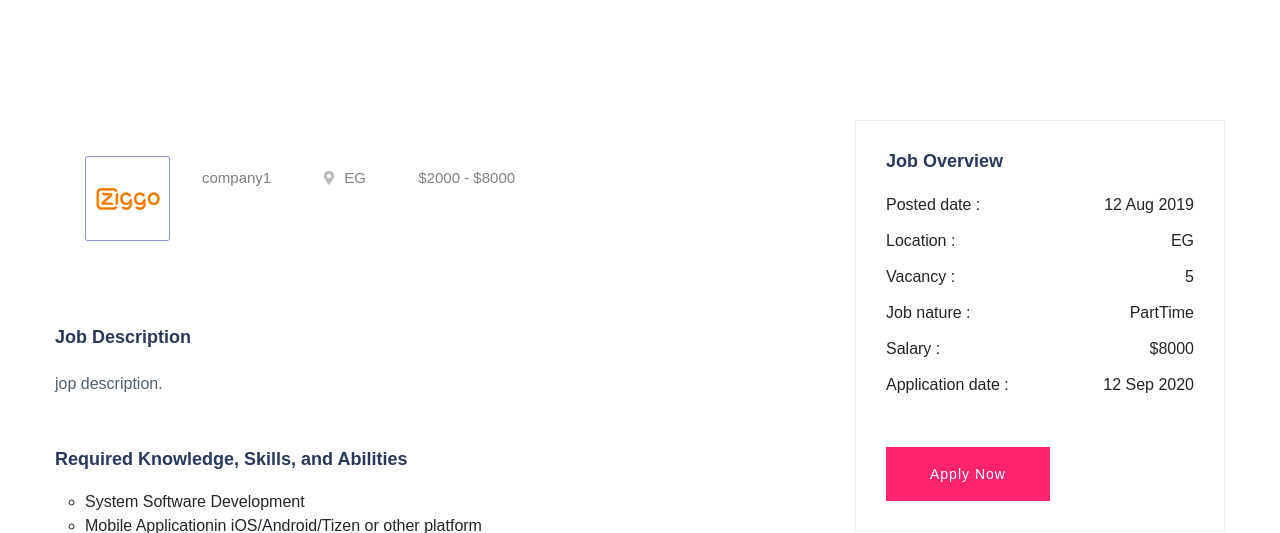
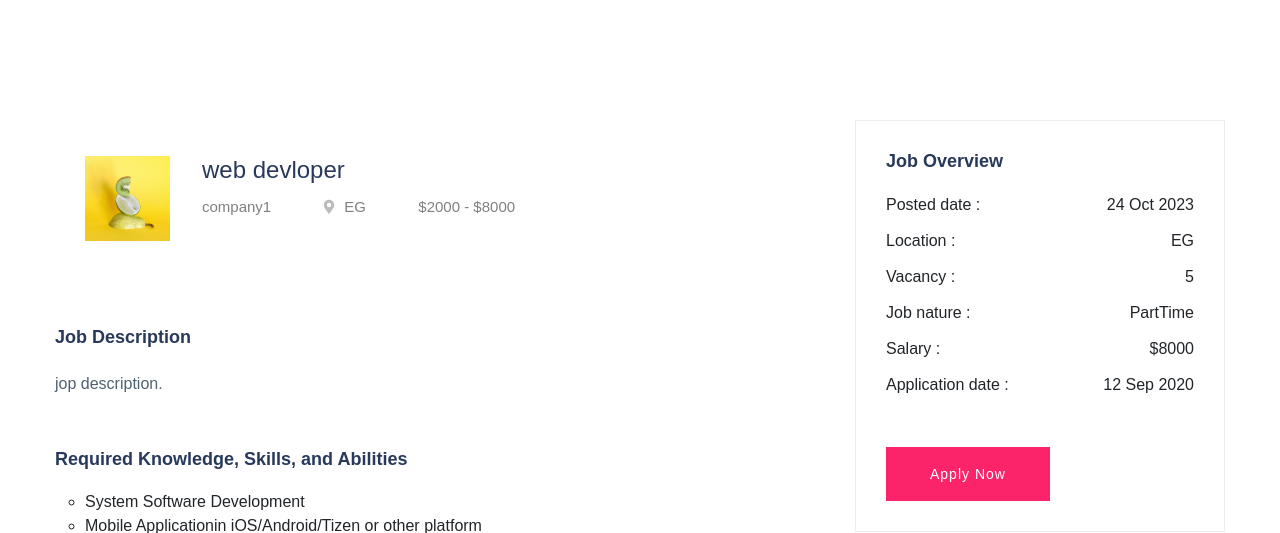
Before and after one commit to Omarmoatz/Job-Finder, a Django app: a page that uses jop/templates/job/job_details.html in a window 1280 px wide. Shown: the part 534-1067 px from the top of the page. Run offline with Django 4.2, Linux system fonts and the light colour scheme; data comes from the database, SQL or seed files in the repository; some libraries are stand-ins or nearby versions; some web fonts are replaced.

Commit message:
work with dates

```diff
--- a/jop/templates/job/job_details.html
+++ b/jop/templates/job/job_details.html
@@ -1,5 +1,4 @@
 {% extends "base.html" %}
-
 {% block body %}
 
     <main>
@@ -29,11 +28,11 @@
                         <div class="single-job-items mb-50">
                             <div class="job-items">
                                 <div class="company-img company-img-details">
-                                    <a href="#"><img src="assets/img/icon/job-list1.png" alt=""></a>
+                                    <a href="#"><img src="{{jop.company.logo.url}}" style="width: 85px;height: 85px;" alt=""></a>
                                 </div>
                                 <div class="job-tittle">
                                     <a href="#">
-                                        <h4>{{job}}</h4>
+                                        <h4>{{jop}}</h4>
                                     </a>
                                     <ul>
                                         <li>{{jop.company}}</li>
@@ -90,7 +89,7 @@
                                <h4>Job Overview</h4>
                            </div>
                           <ul>
-                              <li>Posted date : <span>12 Aug 2019</span></li>
+                              <li>Posted date : <span>{{jop.crated_at|date:" d M o "}}</span></li>
                               <li>Location : <span>{{jop.location}}</span></li>
                               <li>Vacancy : <span>{{jop.vacancy}}</span></li>
                               <li>Job nature : <span>{{jop.jop_nature}}</span></li>
--- a/project/settings.py
+++ b/project/settings.py
@@ -37,11 +37,12 @@ INSTALLED_APPS = [
     'django.contrib.sessions',
     'django.contrib.messages',
     'django.contrib.staticfiles',
+    'django.contrib.humanize',
 
     #3rd apps
 
     #my apps
-    'jop'
+    'jop',
 ]
 
 MIDDLEWARE = [
```
Also changed, not shown: jop/templates/job/job_list.html (+4 -3 lines).
